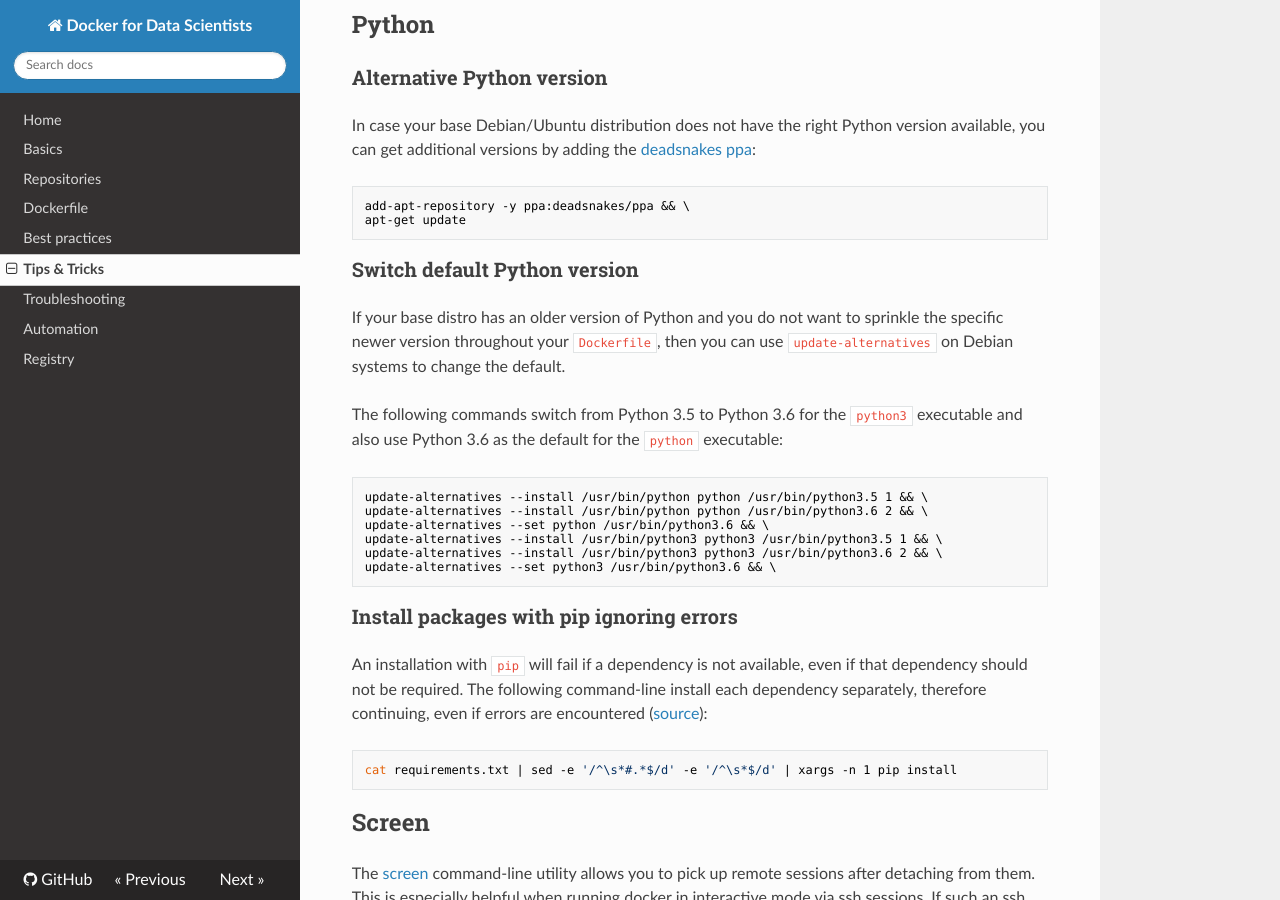
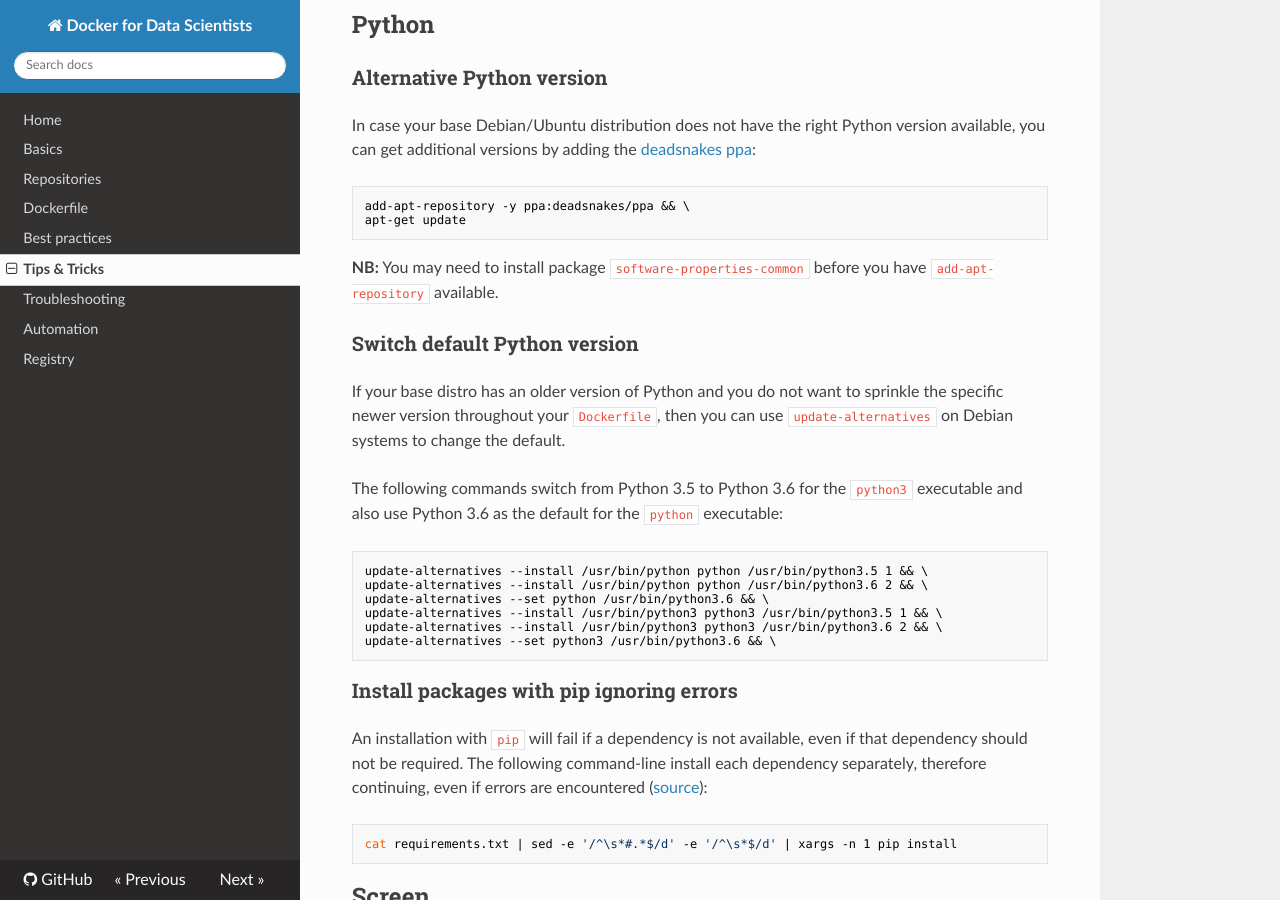
Before and after one commit to waikato-datamining/docker-for-data-scientists, an MkDocs documentation site: the page built from docs/tips_and_tricks.md, in a window 1280 px wide and 900 px high, scrolled down 454 px. Built offline with MkDocs 1.6.1, drawn with Linux system fonts in a browser that asks for light colours; nearby versions of some CDN libraries.

Commit message:
added note on add-apt-repository/software-properties-common

````diff
--- a/docs/tips_and_tricks.md
+++ b/docs/tips_and_tricks.md
@@ -31,6 +31,9 @@ available, you can get additional versions by adding the [deadsnakes ppa](https:
 add-apt-repository -y ppa:deadsnakes/ppa && \
 apt-get update
 ```
+
+**NB:** You may need to install package `software-properties-common` before you have `add-apt-repository` available.
+
 
 ## Switch default Python version
 
````
